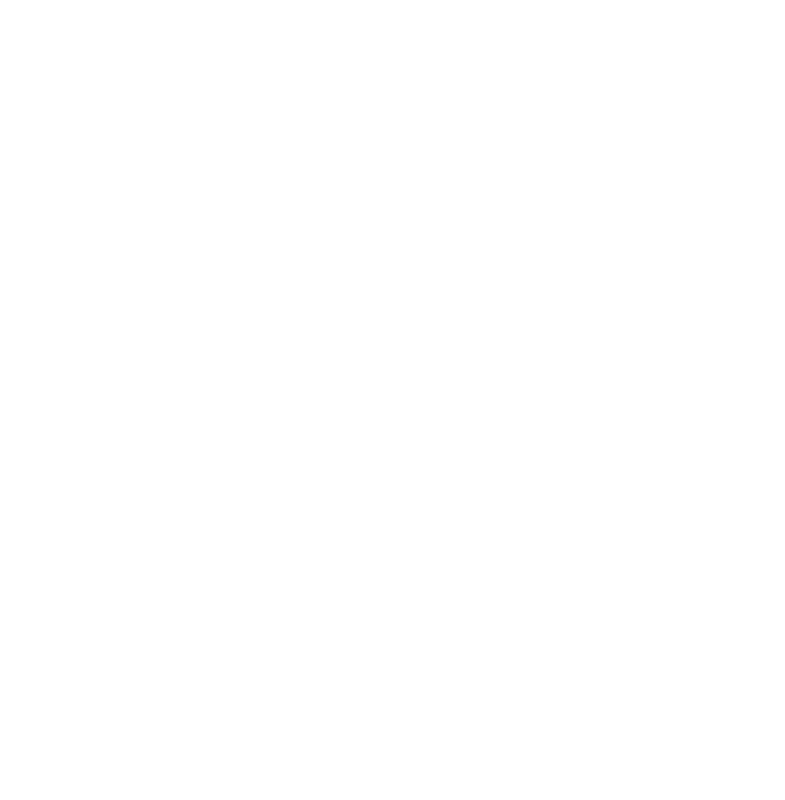
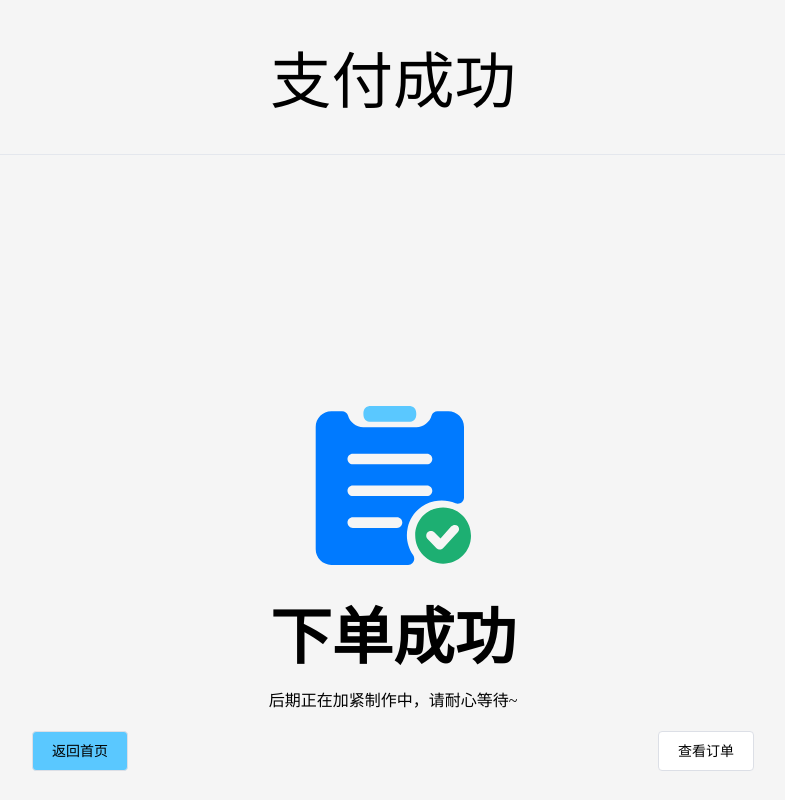
Before and after one commit to v-d-ww/elm-vue3, a Vue app: page /success in a window 1280 px wide. Before the commit this address had no page. Shown: the whole page, without its empty margins (247-1032 px from the left). Built offline with nearby package versions, Linux system fonts and the light colour scheme.

Commit message:
增加支付成功页面

```diff
--- a/src/router/index.js
+++ b/src/router/index.js
@@ -50,11 +50,11 @@
       name: 'OrderList',
       component: () => import('@/views/orders/OrderList.vue')
     },
-    // {
-    //   path: '/addUserAddress',
-    //   name: 'AddUserAddress',
-    //   component: () => import('@/views/user/AddUserAddress.vue')
-    // },
+    {
+      path: '/success',
+      name: 'success',
+      component: () => import('@/views/orders/paymentSuccess.vue')
+    },
     {
       path: '/EditUserAddress',
       name: 'EditUserAddress',
--- a/src/views/dishes/BusinessInfo.vue
+++ b/src/views/dishes/BusinessInfo.vue
@@ -392,7 +392,7 @@
 .wrapper .cart .cart-right .cart-right-item {
     width: 100%;
     height: 100%;
-    background-color: #38CA73;
+    background-color: #47ade8;
     color: #fff;
     font-size: 4.5vw;
     font-weight: 700;
--- a/src/views/orders/OrdersPage.vue
+++ b/src/views/orders/OrdersPage.vue
@@ -10,8 +10,9 @@
             <div class="order-info-address" @click="toUserAddress">
                 <p>{{ deliveryaddress ? deliveryaddress.address : '请选择送货地址' }}</p>
             </div>
-            <p>{{ deliveryaddress.contactName }}{{  sexFilter(deliveryaddress.contactSex) }}</p>
+            <p v-if="deliveryaddress">{{ deliveryaddress.contactName }}{{  sexFilter(deliveryaddress.contactSex) }}</p>
         </div>
+        <div class="order-container">
             <h3>{{ business.businessName }}</h3>
             <!-- 订单明细部分 -->
             <ul class="order-detailed">
@@ -26,6 +27,7 @@
             <div class="order-deliveryfee">
                 <p>配送费</p>
                 <p>&#165;{{ business.deliveryPrice }}</p>
+            </div>
         </div>
         <!-- 合计部分 -->
         <div class="total">
@@ -54,6 +56,8 @@
 const deliveryaddress = ref(null)
 const businessId = route.query.businessId
 const daId = route.query.daId
+// const daId = '1'
+// const businessId = '1001'
 const toUserAddress = () => {
     router.push({ path: '/userAddress', query: { businessId: businessId,isChoose:true } });
 }
@@ -78,7 +82,7 @@
     return value == 1 ? '先生' : '女士';
 }
 const totalPrice = computed(()=>{
-    return cartArr.value.reduce((total, item) => total + (item.foodPrice * item.quantity), 0)
+    return cartArr.value.reduce((total, item) => total + (item.food.foodPrice * item.quantity), 0)
 })
 const totalSettle = computed(()=>{
     return totalPrice.value + business.value.deliveryPrice
@@ -91,6 +95,56 @@
     deliveryaddress.value = res1.data.data
     business.value = res2.data.data
 })
+// cartArr.value =[ {
+//       id: 1,
+//       food: {
+//         foodId: 1001,
+//         foodName: "宫保鸡丁",
+//         foodPrice: 28.00,
+//         foodImg: "https://example.com/images/gongbaojiding.jpg",
+//         foodDescription: "经典川菜，鸡肉嫩滑，花生香脆"
+//       },
+//       quantity: 2,
+//       businessId: "1001"
+//     },
+//     {
+//       id: 2,
+//       food: {
+//         foodId: 1002,
+//         foodName: "麻婆豆腐",
+//         foodPrice: 18.00,
+//         foodImg: "https://example.com/images/mapodoufu.jpg",
+//         foodDescription: "麻辣鲜香，豆腐嫩滑"
+//       },
+//       quantity: 1,
+//       businessId: "1001"
+//     },]
+// deliveryaddress.value = {
+//     daId: "1",
+//     contactName: "张三",
+//     contactSex: 1,  // 1-男，0-女
+//     contactTel: "13800138000",
+//     address: "北京市朝阳区建国路88号SOHO现代城A座1205室",
+//     userId: "10001",
+//     createTime: "2024-01-15 10:30:00",
+//     updateTime: "2024-01-15 10:30:00"
+//   }
+// business.value = {
+//     businessId: "1001",
+//     businessName: "川味小厨",
+//     businessAddress: "北京市朝阳区三里屯街道工体北路8号",
+//     businessExplain: "正宗川菜，麻辣鲜香",
+//     businessImg: "https://example.com/images/chuancai.jpg",
+//     orderTypeId: 1,
+//     starPrice: 20.00,  // 起送价
+//     deliveryPrice: 5.00,  // 配送费
+//     remarks: "营业时间：10:00-22:00",
+//     businessPhone: "010-12345678",
+//     businessStatus: 1,  // 1-营业中，0-休息中
+//     businessHours: "10:00-22:00",
+//     createTime: "2024-01-01 00:00:00",
+//     updateTime: "2024-01-15 15:30:00"
+//   }
 
 </script>
 
@@ -99,6 +153,7 @@
 .wrapper {
     width: 100%;
     height: 100%;
+    background-color: #f5f5f5;
 }
 
 /****************** header 部分 ******************/
@@ -123,10 +178,11 @@
     /*注意这里,不设置高,靠内容撑开｡因为地址有可能折行*/
     width: 100%;
     margin-top: 12vw;
-    background-color: #0097EF;
+    background: linear-gradient(to bottom, #0588d4, #d6e8fa);;
     box-sizing: border-box;
     padding: 2vw;
     color: #fff;
+    min-height: 30vw ;
 }
 
 .wrapper .order-info h5 {
@@ -212,6 +268,11 @@
     align-items: center;
     font-size: 3.5vw;
 }
+.order-container{
+    background-color: #fff;
+    border: 1px solid #e4e7ed;
+    border-radius: 20px 20px 0 0 ;
+}
 
 /****************** 订单合计部分 */
 .wrapper .total {
@@ -225,8 +286,8 @@
 
 .wrapper .total .total-left {
     flex: 2;
-    background-color: #505051;
-    color: #fff;
+    background-color: #fff;
+    color: #000;
     font-size: 4.5vw;
     font-weight: 700;
     user-select: none;
@@ -237,7 +298,7 @@
 
 .wrapper .total .total-right {
     flex: 1;
-    background-color: #38CA73;
+    background-color: #47ade8;
     color: #fff;
     font-size: 4.5vw;
     font-weight: 700;
--- a/src/views/orders/PaymentPage.vue
+++ b/src/views/orders/PaymentPage.vue
@@ -77,7 +77,7 @@
 const route = useRoute()
 const orderId = route.query.orderId
 const confirm = () => {
-    router.push('/')
+    router.push({path:'/success',query:{orderId:orderId}})
 }
 const TOTAL = 15 * 60
 const remaining = ref(TOTAL)
--- /dev/null
+++ b/src/views/orders/paymentSuccess.vue
@@ -0,0 +1,104 @@
+<template>
+  <div class="wrapper">
+    <header>
+      支付成功
+    </header>
+    <div class="successImg">
+      <svg t="1758354486926" class="icon" viewBox="0 0 1024 1024" version="1.1" xmlns="http://www.w3.org/2000/svg" p-id="9480" width="200" height="200">
+        <path d="M400.896 112.64h189.952c27.136 0 40.448 13.312 40.448 40.448 0 27.136-13.312 40.448-40.448 40.448H400.896c-27.136 0-40.448-13.312-40.448-40.448-0.512-27.136 13.312-40.448 40.448-40.448z" fill="#5AC8FF" p-id="9481"></path>
+        <path d="M768.512 631.808c-79.36 0-142.848 63.488-142.848 142.848s63.488 145.408 142.848 145.408 142.848-63.488 142.848-142.848-63.488-145.408-142.848-145.408z m74.752 127.488l-72.704 79.36c-4.608 4.608-11.264 9.216-17.92 9.216s-13.824-2.048-17.92-6.656l-45.568-47.616c-9.216-9.216-9.216-25.088 0-34.304 9.216-9.216 25.088-9.216 34.304 0l31.744 31.744 54.272-61.44c9.216-9.216 25.088-11.264 34.304-2.048 8.704 8.704 8.704 22.528-0.512 31.744z" fill="#1DAF72" p-id="9482"></path>
+        <path d="M587.264 735.744c14.336-67.584 68.096-121.344 135.68-135.68 38.912-8.192 76.8-3.584 109.056 10.24 20.48 8.704 43.52-7.168 43.52-29.184V219.648c0-44.032-35.84-79.872-79.872-79.872h-55.808c-13.824 0-26.624 8.704-30.208 22.016-9.728 34.304-40.96 59.392-78.336 59.392h-271.36c-37.376 0-68.608-25.088-78.336-59.392-3.584-13.312-16.384-22.016-30.208-22.016H196.096c-44.032 0-79.872 35.84-79.872 79.872v626.688c0 44.032 35.84 79.872 79.872 79.872h393.216c25.6 0 40.448-28.672 25.6-50.176-26.624-38.4-38.912-88.064-27.648-140.288z m-281.088-378.88H686.08c14.848 0 27.136 12.288 27.136 27.136s-12.288 27.136-27.136 27.136H306.176c-14.848 0-27.136-12.288-27.136-27.136s11.776-27.136 27.136-27.136z m0 162.816H686.08c14.848 0 27.136 12.288 27.136 27.136s-12.288 27.136-27.136 27.136H306.176c-14.848 0-27.136-12.288-27.136-27.136 0-15.36 11.776-27.136 27.136-27.136z m226.304 217.088H306.176c-14.848 0-27.136-12.288-27.136-27.136s12.288-27.136 27.136-27.136H532.48c14.848 0 27.136 12.288 27.136 27.136s-11.776 27.136-27.136 27.136z" fill="#007AFF" p-id="9483"></path>
+      </svg>
+    </div>
+    <div class="textSuccess">
+      下单成功
+    </div>
+    <div class="textContent">
+      后期正在加紧制作中，请耐心等待~
+    </div>
+    <div class="buttonContainer">
+      <el-button size="large" style="background:#5AC8FF;color: #000;" @click="goToHome">返回首页</el-button>
+      <el-button size="large" style="color: #000;" @click="goToOrders">查看订单</el-button>
+    </div>
+  </div>
+
+
+</template>
+<script setup>
+import { useRouter, useRoute } from 'vue-router'
+import { ElMessage } from 'element-plus'
+
+const router = useRouter()
+const route = useRoute()
+
+// 获取订单ID（从路由参数中获取）
+const orderId = route.query.orderId
+
+// 返回首页
+const goToHome = () => {
+  try {
+    // 跳转到首页
+    router.push('/')
+    ElMessage.success('已返回首页')
+  } catch (error) {
+    console.error('跳转首页失败:', error)
+    ElMessage.error('跳转失败，请重试')
+  }
+}
+
+// 查看订单
+const goToOrders = () => {
+  try {
+    // 跳转到订单列表页面
+    router.push({path:'/orders',query:{orderId:orderId}})
+    ElMessage.success('正在查看订单')
+  } catch (error) {
+    console.error('跳转订单页面失败:', error)
+    ElMessage.error('跳转失败，请重试')
+  }
+}
+</script>
+<style scoped>
+/****************** 总容器 ******************/
+.wrapper {
+   width: 100%;
+   height: 100vh;
+   background: #f5f5f5
+}
+/****************** header部分 ******************/
+.wrapper header {
+   width: 100%;
+   height: 12vw;
+   background: #f5f5f5 !important;
+   border-bottom: 1px solid #e4e7ed !important;
+   color: #000;
+   font-size: 4.8vw;
+   position: fixed;
+   left: 0;
+   top: 0;
+   z-index: 1000;
+   display: flex;
+   justify-content: center;
+   align-items: center;
+}
+.successImg{
+  padding-top:30vw ;
+  margin:0 auto 0;
+  text-align: center;
+}
+.textSuccess{
+  text-align: center;
+  font-weight: bold;
+  font-size: 4.8vw;
+  margin-bottom: 10px;
+}
+.textContent{
+  text-align: center;
+
+}
+.buttonContainer{
+  padding:20px;
+  display:flex;
+  justify-content: space-around;
+}
+</style>
--- a/src/views/user/UserAddress.vue
+++ b/src/views/user/UserAddress.vue
@@ -72,6 +72,8 @@
 const chooseAddress =(daId)=>{
     if(isChoose){
         router.push({ path:'/orders', query: { businessId: businessId,daId: daId }});
+    }else{
+        editUserAddress(daId)
     }
 }
 onMounted(async()=>{
```
Lines whose indentation alone changed are shown as unchanged.
